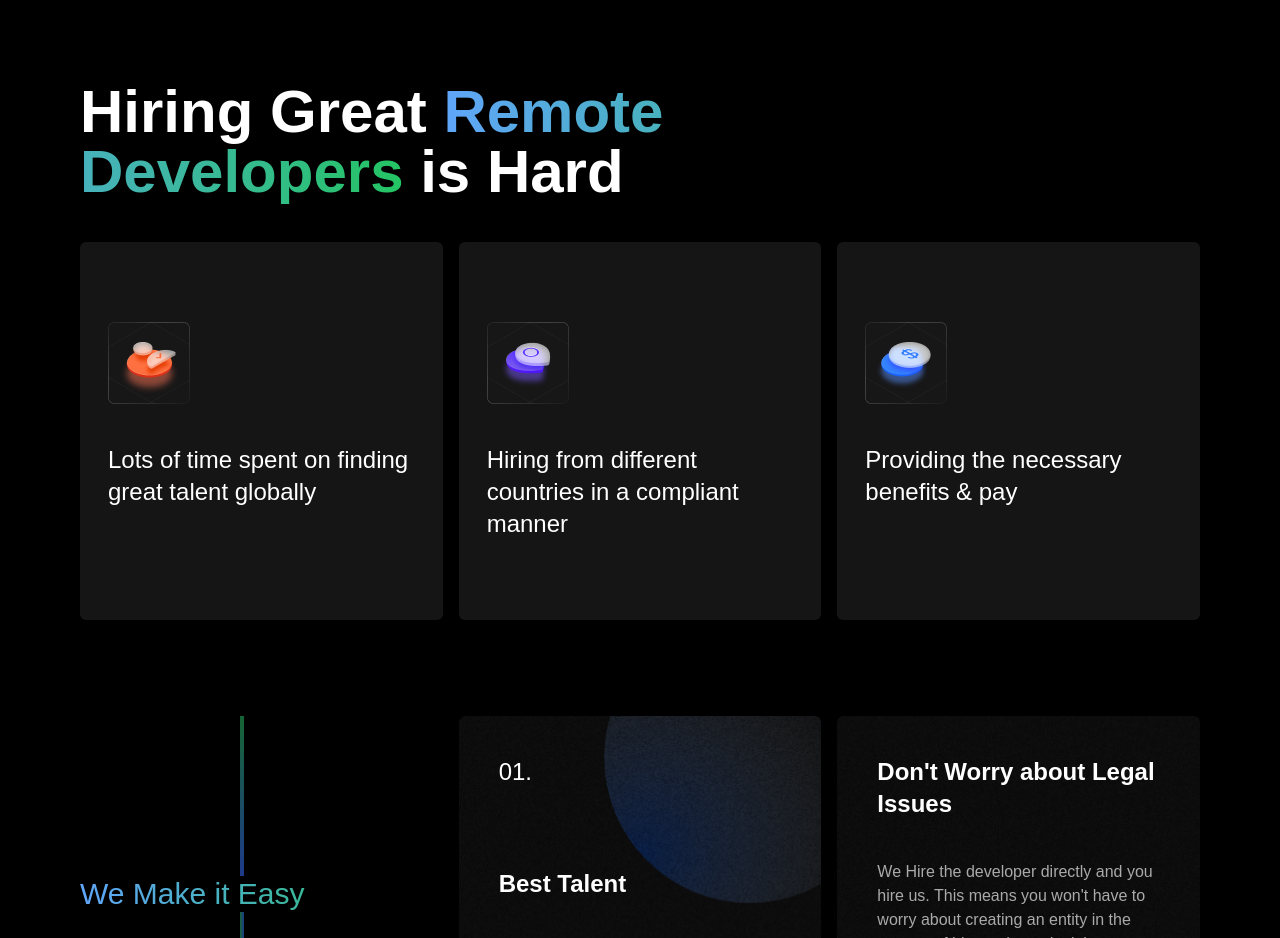
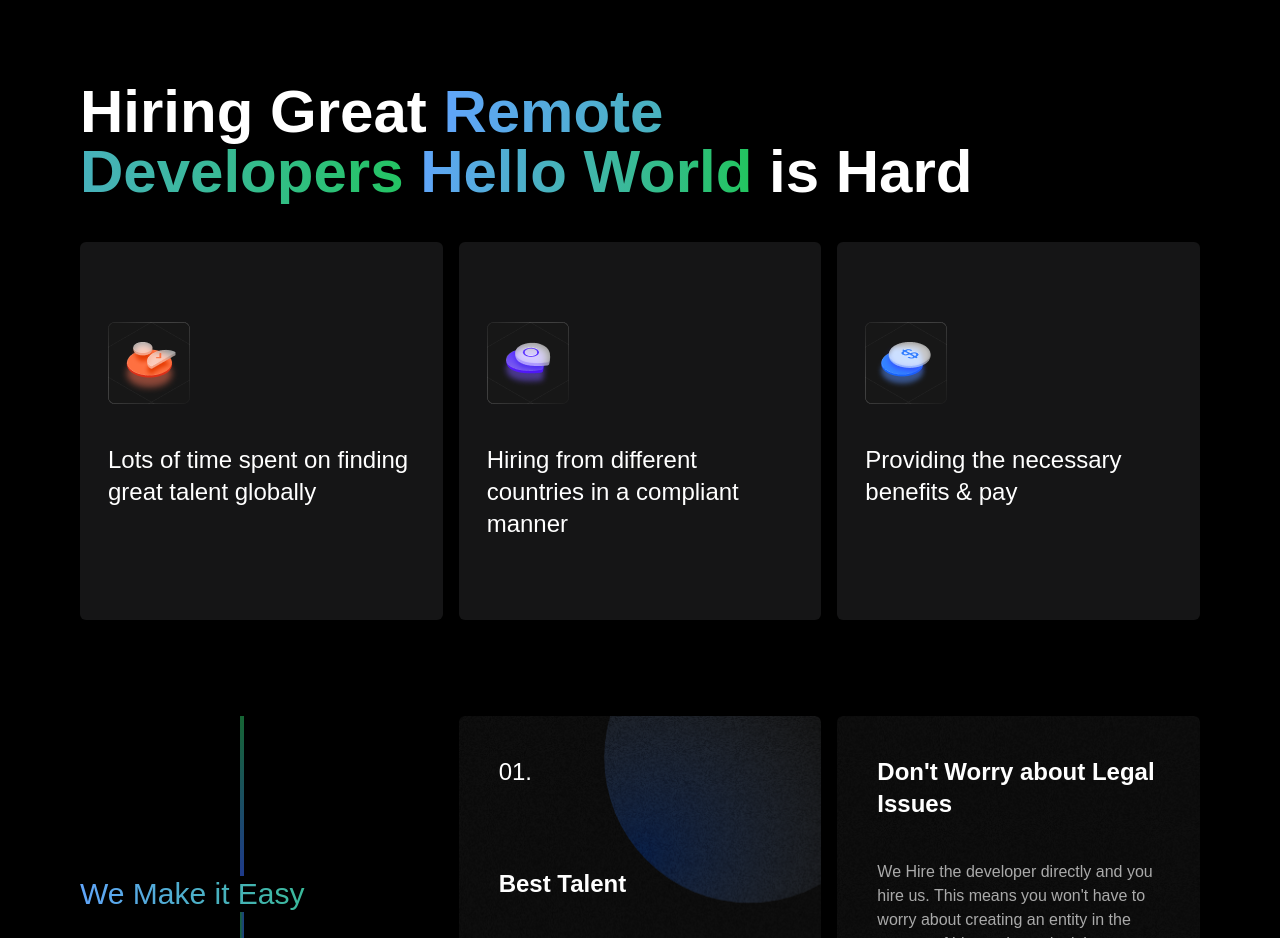
Before and after one commit to wasi-netlinks/web-design-practice, a Vue app: page / in a window 1280 px wide. Shown: the part 1020-1958 px from the top of the page. Built offline with nearby package versions, Linux system fonts and the light colour scheme; a web font is replaced by a local one.

Commit message:
Add a new span

```diff
--- a/src/components/mainPage.vue
+++ b/src/components/mainPage.vue
@@ -115,6 +115,7 @@
       <h1 class="text-6xl font-bold">
         Hiring Great
         <span class="section-heading"> Remote <br />Developers </span>
+        <span class="section-heading">Hello World</span>
         is Hard
       </h1>
 
```
